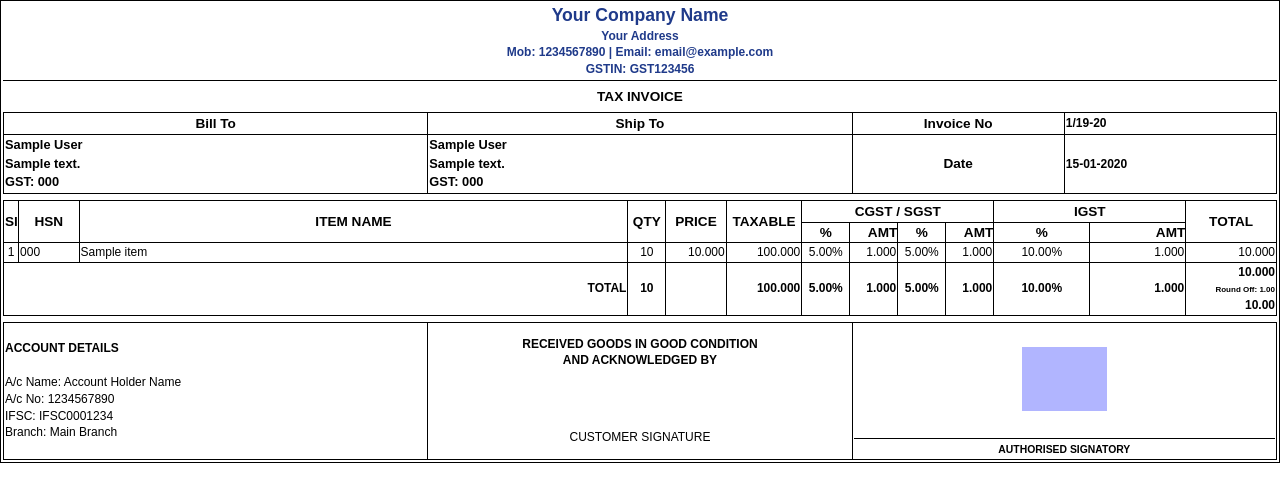
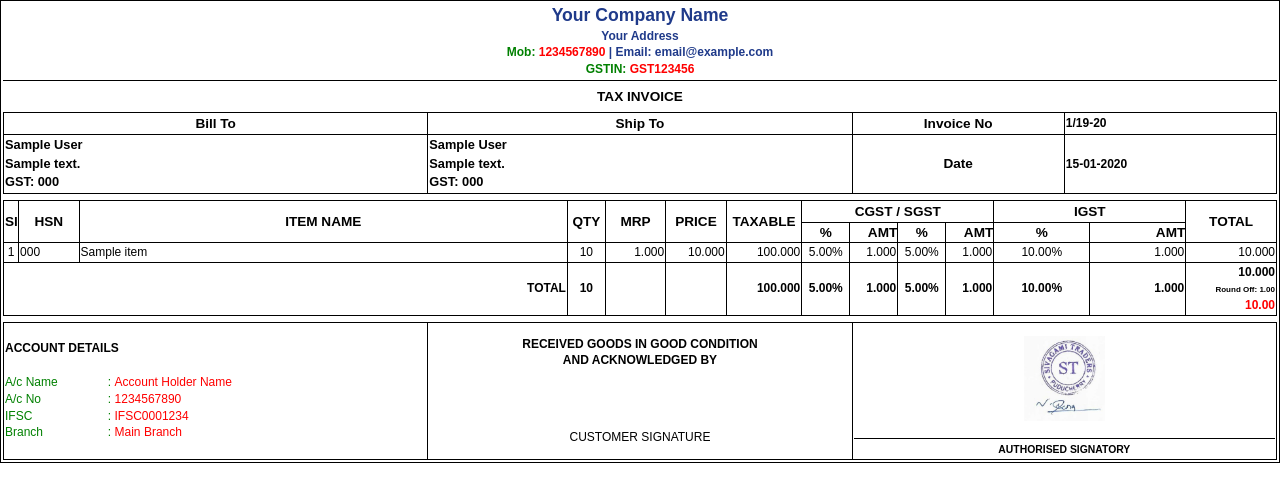
Before and after one commit to pshanmugavelp-pixel/Billing-web-app, a Flask app: page /billing/print/1 in a window 1280 px wide. Shown: the top 502 px of the page. Run offline with Flask 3, Linux system fonts and the light colour scheme; data comes from the database, SQL or seed files in the repository; tables that the repository leaves empty hold one stand-in row (values such as "Sample post"); grey boxes are pictures that could not be loaded.

Commit message:
Added MRP & Logo and Text Colour

```diff
--- a/app.py
+++ b/app.py
@@ -4,6 +4,8 @@ A comprehensive web-based application for managing customers, inventory, and bil
 """
 
 from flask import Flask, render_template
+from pathlib import Path
+import shutil
 from database import init_db
 from routes.customers import customers_bp
 from routes.inventory import inventory_bp
@@ -13,6 +15,28 @@ from routes.purchases import purchases_bp
 
 app = Flask(__name__)
 app.secret_key = 'your-secret-key-here'
+
+
+def _ensure_static_assets():
+    base_dir = Path(__file__).resolve().parent
+
+    src_seal = base_dir / 'Logo' / 'Company_Seal.jpeg'
+    dst_dir = base_dir / 'static' / 'Logo'
+    dst_seal = dst_dir / 'Company_Seal.jpeg'
+
+    if not src_seal.exists():
+        return
+
+    try:
+        dst_dir.mkdir(parents=True, exist_ok=True)
+        if (not dst_seal.exists()) or (src_seal.stat().st_mtime > dst_seal.stat().st_mtime):
+            shutil.copy2(src_seal, dst_seal)
+    except OSError:
+        # Non-fatal (e.g., read-only filesystem). Printing will simply not show the seal.
+        return
+
+
+_ensure_static_assets()
 
 # Register blueprints
 app.register_blueprint(customers_bp)
--- a/routes/billing.py
+++ b/routes/billing.py
@@ -520,7 +520,7 @@ def view(id):
             bill_dict['bill_date'] = date_obj.strftime('%d-%m-%Y')
 
         items = conn.execute('''
-            SELECT bi.*, i.product_id as inventory_product_id
+            SELECT bi.*, i.product_id as inventory_product_id, i.mrp as mrp
             FROM billing_items bi
             LEFT JOIN inventory i ON bi.product_id = i.id
             WHERE bi.bill_id = ?
@@ -560,7 +560,7 @@ def print_bill(id):
             bill_dict['financial_year'] = _indian_financial_year_label(datetime.today().date())
 
         items = conn.execute('''
-            SELECT bi.*, i.product_id as inventory_product_id
+            SELECT bi.*, i.product_id as inventory_product_id, i.mrp as mrp
             FROM billing_items bi
             LEFT JOIN inventory i ON bi.product_id = i.id
             WHERE bi.bill_id = ?
@@ -621,7 +621,7 @@ def print_multiple():
 
             # Get bill items
             items = conn.execute('''
-                SELECT bi.*, i.product_id as inventory_product_id
+                SELECT bi.*, i.product_id as inventory_product_id, i.mrp as mrp
                 FROM billing_items bi
                 LEFT JOIN inventory i ON bi.product_id = i.id
                 WHERE bi.bill_id = ?
--- a/templates/billing/print.html
+++ b/templates/billing/print.html
@@ -31,6 +31,9 @@
     --gst-pct-width: 1ch;
     --gst-amt-width: 2ch;
     --gst-block-width: 2in;
+
+    --value-red: red;
+    --label-green: green;
 }
 
 body {
@@ -49,6 +52,7 @@ body {
 .col-sl { width: 2ch; }
 .col-hsn { width: 8ch; }
 .col-qty { width: 5ch; }
+.col-mrp { width: 8ch; }
 .col-price { width: 8ch; }
 .col-taxable { width: 10ch; }
 .col-total { width: 12ch; }
@@ -123,6 +127,10 @@ th {
     color: var(--seller-color);
 }
 
+.value-red { color: var(--value-red); }
+.label-green { color: var(--label-green); }
+.address-green { color: var(--label-green); }
+
 /* ================= BILL ADDRESS ================= */
 .bill-address {
     font-size: 0.8rem;
@@ -143,7 +151,6 @@ th {
     max-height: 85px;
     max-width: 85px;
     object-fit: contain;
-    filter: grayscale(100%) sepia(100%) saturate(300%) hue-rotate(200deg);
 }
 
 .sign-line {
@@ -152,6 +159,35 @@ th {
     border-top: 1px solid #000;
     font-weight: bold;
     font-size: 0.65rem;
+}
+
+.account-table {
+    width: 100%;
+    border-collapse: collapse;
+    table-layout: fixed;
+}
+
+.account-table td {
+    border: none;
+    padding: 0 2px 0 0;
+    font-size: var(--font-small);
+    line-height: 1.4;
+}
+
+.account-table .label {
+    width: 24%;
+    white-space: nowrap;
+}
+
+.account-table .colon {
+    width: 2%;
+    text-align: center;
+    white-space: nowrap;
+}
+
+.account-table .value {
+    width: 74%;
+    word-break: break-word;
 }
 </style>
 </head>
@@ -162,9 +198,9 @@ th {
 <!-- SELLER -->
 <div class="header">
     <h1>{{ seller['seller_name'] }}</h1>
-    <p>{{ seller['address'] }}</p>
-    <p>Mob: {{ seller['mobile'] }} | Email: {{ seller['email'] }}</p>
-    <p>GSTIN: {{ seller['gst_number'] }}</p>
+    <p class="label-green">{{ seller['address'] }}</p>
+    <p><span class="label-green">Mob:</span> <span class="value-red">{{ seller['mobile'] }}</span> | Email: {{ seller['email'] }}</p>
+    <p><span class="label-green">GSTIN:</span> <span class="value-red">{{ seller['gst_number'] }}</span></p>
 </div>
 
 <div class="section text-center"><strong>TAX INVOICE</strong></div>
@@ -206,6 +242,7 @@ th {
     <th rowspan="2" class="col-hsn">HSN</th>
     <th rowspan="2" class="col-item">ITEM NAME</th>
     <th rowspan="2" class="col-qty">QTY</th>
+    <th rowspan="2" class="col-mrp">MRP</th>
     <th rowspan="2" class="col-price">PRICE</th>
     <th rowspan="2" class="col-taxable">TAXABLE</th>
 
@@ -244,6 +281,9 @@ th {
 <td>{{ item['hsn_code'] or '-' }}</td>
 <td class="col-item">{{ item['product_name'] }}</td>
 <td class="text-center">{{ item['quantity'] }}</td>
+<td class="text-right">
+{% if item['mrp'] is not none %}{{ "%.3f"|format(item['mrp']) }}{% else %}-{% endif %}
+</td>
 <td class="text-right">{{ "%.3f"|format(item['unit_price']) }}</td>
 <td class="text-right">{{ "%.3f"|format(taxable) }}</td>
 
@@ -267,6 +307,7 @@ th {
 <td colspan="3" class="text-right">TOTAL</td>
 <td class="text-center">{{ ns.total_qty }}</td>
 <td></td>
+<td></td>
 <td class="text-right">{{ "%.3f"|format(ns.total_taxable) }}</td>
 
 {% if has_cgst_sgst %}
@@ -284,7 +325,7 @@ th {
 <td class="text-right">
     {{ "%.3f"|format(ns.total_amount) }}<br>
     <small style="font-size:0.5rem;">Round Off: {{ "%.2f"|format(bill['round_off']) }}</small><br>
-    <strong>{{ "%.2f"|format(bill['total_amount']) }}</strong>
+    <strong><span class="value-red">{{ "%.2f"|format(bill['total_amount']) }}</span></strong>
 </td>
 </tr>
 </tbody>
@@ -295,10 +336,28 @@ th {
 <tr>
     <td colspan="4">
         <strong>ACCOUNT DETAILS</strong><br><br>
-        A/c Name: {{ seller['account_name'] }}<br>
-        A/c No: {{ seller['account_number'] }}<br>
-        IFSC: {{ seller['ifsc_code'] }}<br>
-        Branch: {{ seller['branch'] }}
+        <table class="account-table">
+            <tr>
+                <td class="label"><span class="label-green">A/c Name</span></td>
+                <td class="colon"><span class="label-green">:</span></td>
+                <td class="value"><span class="value-red">{{ seller['account_name'] }}</span></td>
+            </tr>
+            <tr>
+                <td class="label"><span class="label-green">A/c No</span></td>
+                <td class="colon"><span class="label-green">:</span></td>
+                <td class="value"><span class="value-red">{{ seller['account_number'] }}</span></td>
+            </tr>
+            <tr>
+                <td class="label"><span class="label-green">IFSC</span></td>
+                <td class="colon"><span class="label-green">:</span></td>
+                <td class="value"><span class="value-red">{{ seller['ifsc_code'] }}</span></td>
+            </tr>
+            <tr>
+                <td class="label"><span class="label-green">Branch</span></td>
+                <td class="colon"><span class="label-green">:</span></td>
+                <td class="value"><span class="value-red">{{ seller['branch'] }}</span></td>
+            </tr>
+        </table>
     </td>
 
     <td colspan="4" style="text-align:center;">
@@ -309,7 +368,7 @@ th {
 
     <td colspan="4" style="text-align:center;">
         <div class="seal-box">
-            <img src="{{ url_for('static', filename='company_seal.png') }}">
+            <img src="{{ url_for('static', filename='Logo/Company_Seal.jpeg') }}" alt="Company Seal">
         </div>
         <div class="sign-line">AUTHORISED SIGNATORY</div>
     </td>
```
Also changed, not shown: templates/billing/print_multiple.html (+41 -33 lines), README.md, static/Logo/Company_Seal.jpeg (added).
